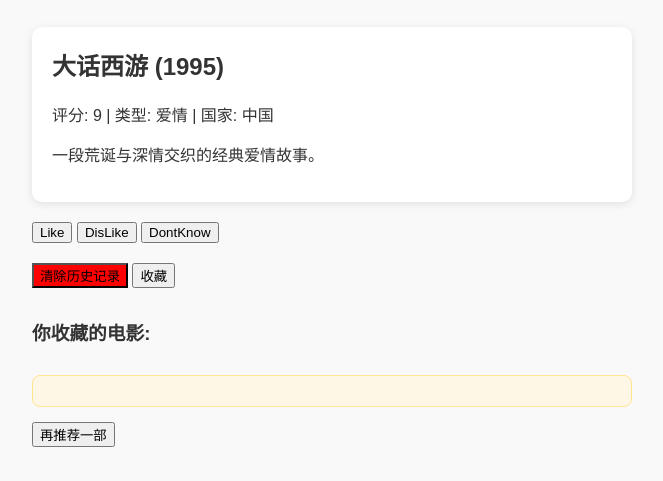
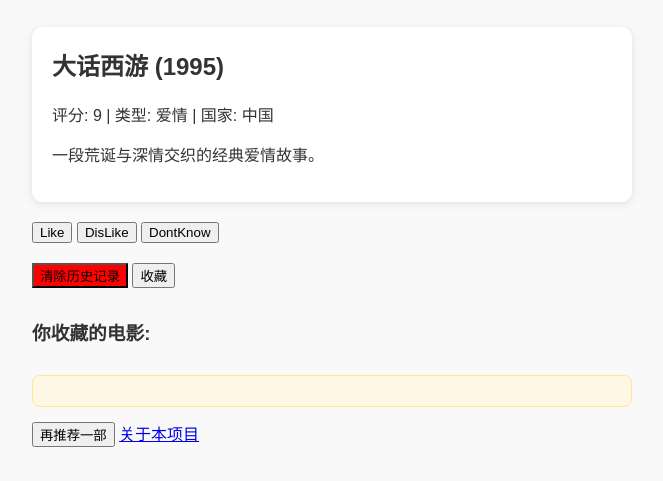
Before and after one commit to rinatt214/my-movie-app, a plain HTML site: page index.html in a window 1280 px wide. Shown: the part 89-570 px from the top of the page, without its empty margins (308-971 px from the left). Drawn offline with Linux system fonts and the light colour scheme.

Commit message:
添加跳转链接到 about 页面

```diff
--- a/index.html
+++ b/index.html
@@ -399,3 +399,4 @@
 
 </body>
 </html>
+<a href="about.html">关于本项目</a>
```
